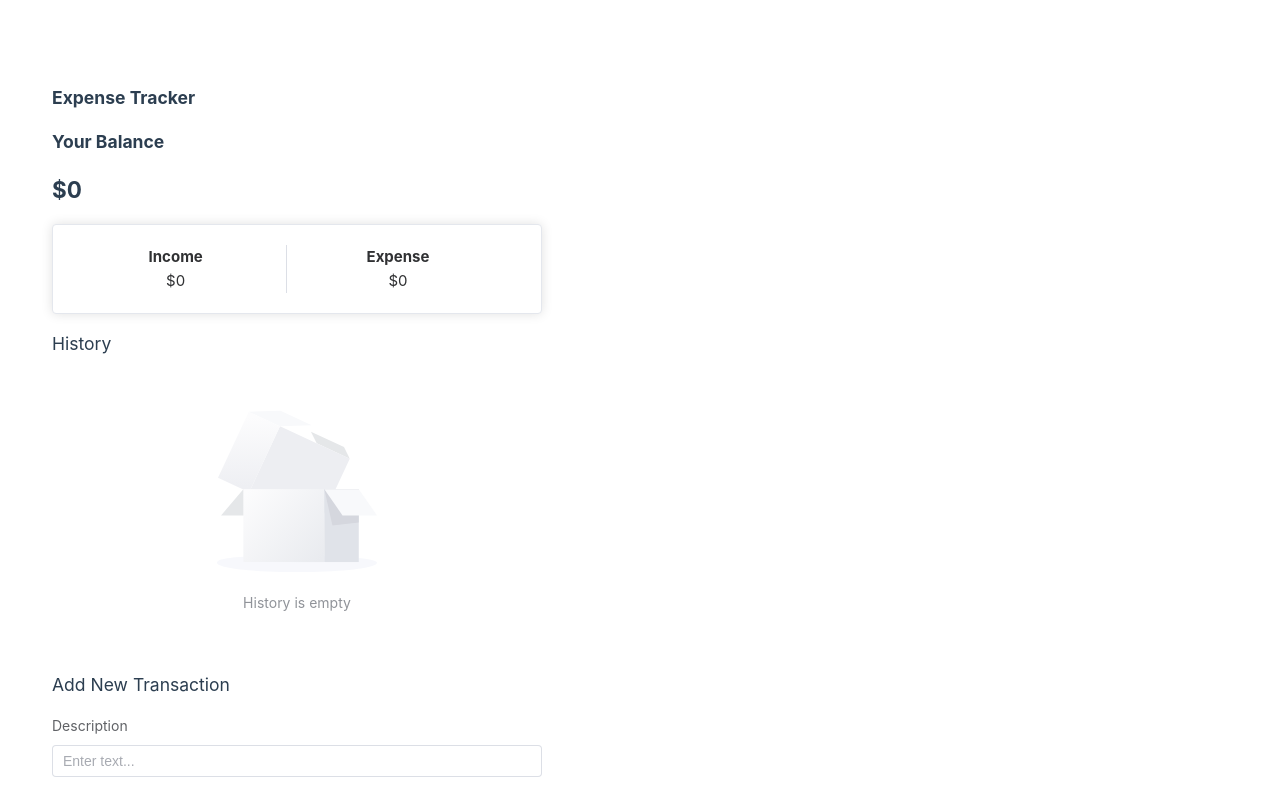
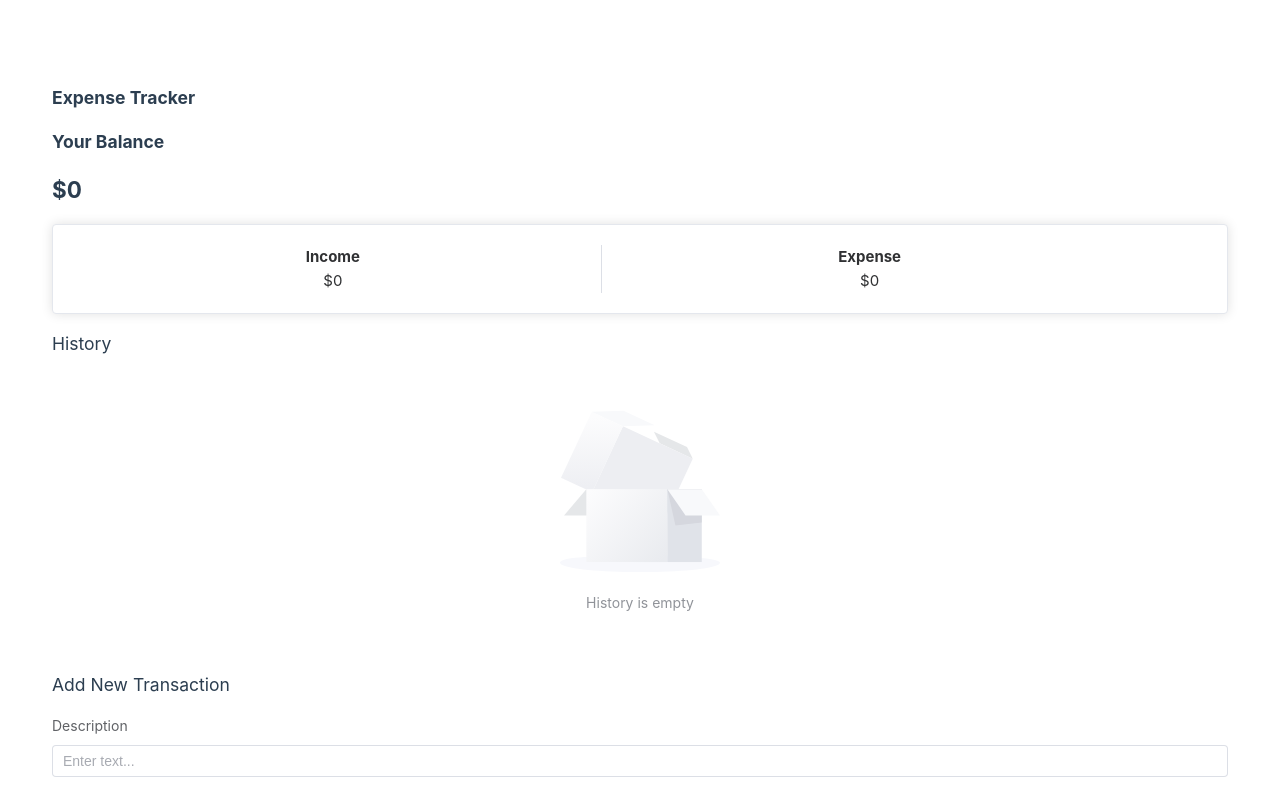
Before and after one commit to andresromerodev/vue-expense-tracker, a Vue app: page / in a window 1280 px wide. Shown: the top 798 px of the page. Built offline with nearby package versions, Linux system fonts and the light colour scheme.

Commit message:
Fix appication width

```diff
--- a/src/views/ExpenseTrackerView.vue
+++ b/src/views/ExpenseTrackerView.vue
@@ -24,7 +24,7 @@ const addTransaction = (transaction: any) => {
   <el-container>
     <el-main>
       <el-row>
-        <el-col :span="10">
+        <el-col>
           <YourBalance class="section" :income="balance.income" :expense="balance.expense" />
           <History class="section" :transactions="transactions" />
           <TransactionForm class="section" @add-transaction="addTransaction" />
```
